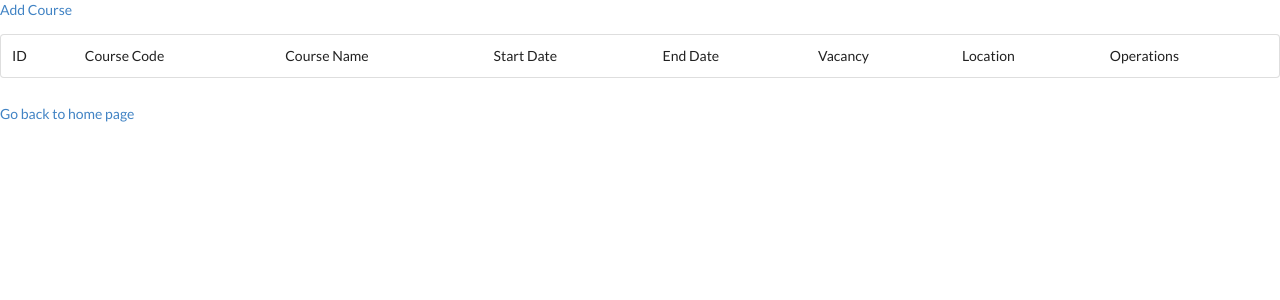
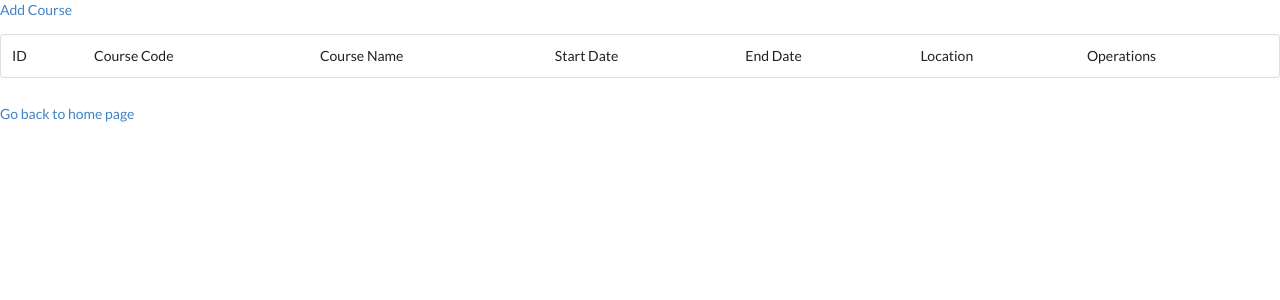
Before and after one commit to heijingtsang/AC501.Project3, a Flask app: page /courses in a window 1280 px wide. Shown: the top 300 px of the page. Run offline with Flask 2, Linux system fonts and the light colour scheme; data that the repository does not hold is empty; some libraries are stand-ins or nearby versions.

Commit message:
Changes to be committed: 	modified:   .idea/workspace.xml 	modified:   app.py 	modified:   templates/courses.html

```diff
--- a/app.py
+++ b/app.py
@@ -15,20 +15,20 @@ class Courses(db.Model):
     start_date = db.Column(db.DateTime, nullable=False)
     end_date = db.Column(db.DateTime, nullable=False)
     c_size = db.Column(db.Integer, nullable=False)
-    vacancy = db.Column(db.Integer, nullable=False)
+    # vacancy = db.Column(db.Integer, nullable=False)
     location = db.Column(db.Text, nullable=False)
     description = db.Column(db.Text)
     pre_req = db.Column(db.Text)
 
 
-    def __init__(self, c_id, c_code, c_name, start_date, end_date, c_size, vacancy, location, description, pre_req):
+    def __init__(self, c_id, c_code, c_name, start_date, end_date, c_size, location, description, pre_req):
         self.c_id = c_id
         self.c_code = c_code
         self.c_name = c_name
         self.start_date = start_date
         self.end_date = end_date
         self.c_size = c_size
-        self.vacancy = vacancy
+        # self.vacancy = vacancy
         self.location = location
         self.description = description
         self.pre_req = pre_req
@@ -64,7 +64,7 @@ def add_course():
             start_date = request.form['Start Date']
             end_date = request.form['End Date']
             c_size = request.form['Class Size']
-            vacancy = request.form['Class Size']
+            # vacancy = request.form['Class Size']
             location = request.form['Location']
 
             if not request.form['Description']:
@@ -88,10 +88,32 @@ def add_course():
     return render_template('create.html')
 
 
-@app.route('/courses/<int:c_id>/edit')
-def edit_course():
-    #TODO: Edit Course
-    return 'Edit Course'
+@app.route('/courses/<int:c_id>/edit', methods=['POST', 'GET'])
+def edit_course(c_id):
+    if request.method == 'POST':
+        record = Courses.query.get(c_id)
+        if request.form['Start Date']:
+            record.start_date = request.form['Start Date']
+
+        if request.form['End Date']:
+            record.end_date = request.form['End Date']
+
+        if request.form['Class Size']:
+            record.c_size = request.form['Class Size']
+
+
+        if request.form['Location']:
+            record.location = request.form['Location']
+
+        if request.form['Description']:
+            record.description = request.form['Description']
+
+        if request.form['Pre-requisites']:
+            record.pre_req = request.form['Pre-requisites']
+
+        return flash('Record was successfully updated.')
+
+    return render_template('edit.html')
 
 
 @app.route('/courses/<int:c_id>/delete')
--- a/templates/courses.html
+++ b/templates/courses.html
@@ -16,7 +16,6 @@
             <td>Course Name</td>
             <td>Start Date</td>
             <td>End Date</td>
-            <td>Vacancy</td>
             <td>Location</td>
             <td>Operations</td>
         </thead>
@@ -29,7 +28,6 @@
                 <td>{{course['c_name']}}</td>
                 <td>{{ course['start_date'] }}</td>
                 <td>{{ course['end_date'] }}</td>
-                <td>{{ course['vacancy'] }}</td>
                 <td>{{ course['location'] }}</td>
                 <td>
                     <a href="{{ url_for('edit_course', c_id=course['c_id']) }}">Edit</a>
```
